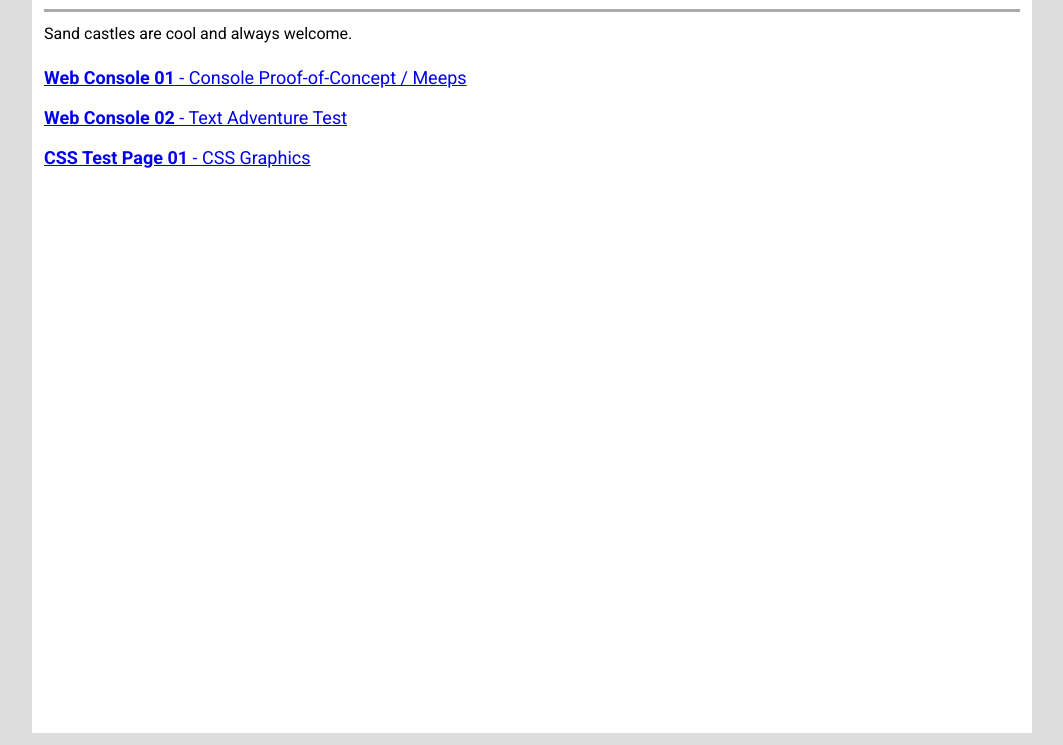
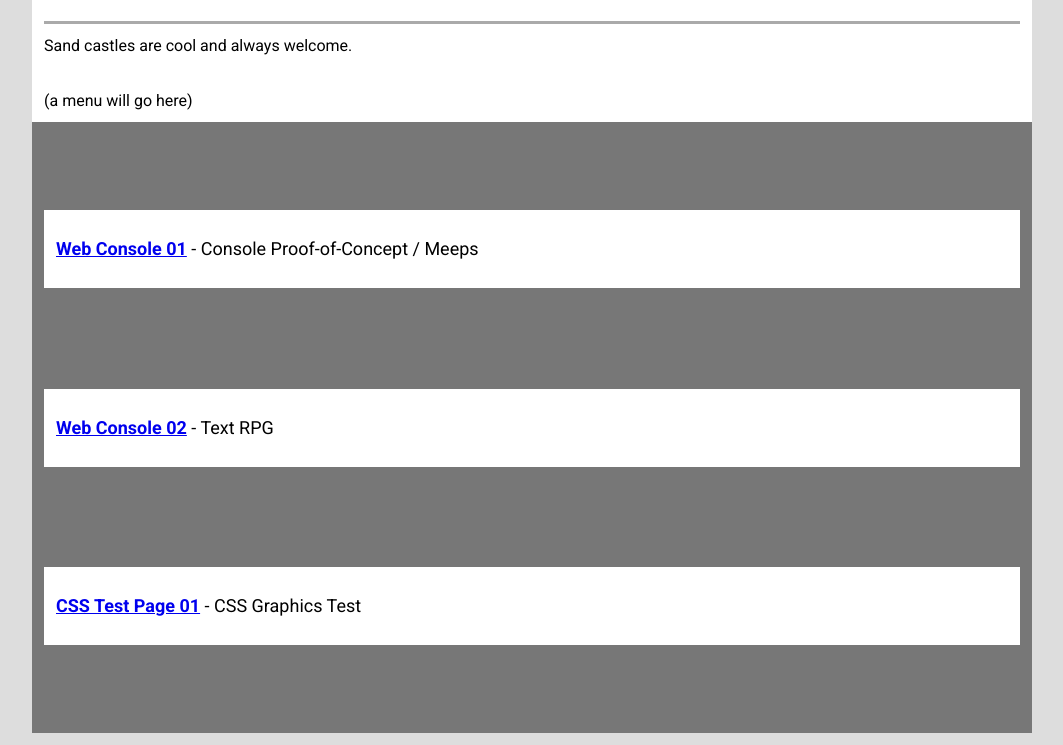
Before and after one commit to the-restaurant/the-restaurant.github.io, a plain HTML site: page index.html in a window 1280 px wide. Shown: the part 55-800 px from the top of the page, without its empty margins (108-1171 px from the left). Drawn offline with Linux system fonts and the light colour scheme.

Commit message:
new homepage (WIP)

```diff
--- a/index.css
+++ b/index.css
@@ -22,6 +22,8 @@ body,button,table,input,textarea,form,label {
   margin: 12px;
   width: 100%;
   max-width: 1000px;
+  display: flex;
+  flex-flow: column;
 }
 
 .headerTextClass {
@@ -44,14 +46,35 @@ body,button,table,input,textarea,form,label {
   border-top: 3px solid #AAAAAA;
 }
 
-.mainAreaClass {
-  display: block;
-  position: relative;
-  margin: 12px;
+.topMenuAreaClass {
+  padding: 12px;
 }
 
-a {
+.frontPageAreaClass {
+  background-color: #777777;
+  padding: 0;
+  margin: 0;
+  width: 100%;
+  height: 100%;
+}
+
+.frontPageFlexer {
+  margin: 0;
+  padding: 0;
+  width: 100%;
+  height: 100%;
+  display: flex;
+  flex-flow: column;
+  justify-content: space-evenly;
+  align-items: stretch;
+}
+
+.frontPageItems {
   font-size: large;
+  background-color: white;
+  margin: 12px;
+  padding: 12px;
+  line-height: 3em;
 }
 
 @keyframes headerAnim {
--- a/index.html
+++ b/index.html
@@ -1,31 +1,44 @@
 <!DOCTYPE html>
 <html>
+
 <head>
   <meta charset="utf-8">
   <meta name="viewport" content="width=device-width">
   <title>The Restaurant</title>
   <link rel="preconnect" href="https://fonts.googleapis.com">
   <link rel="preconnect" href="https://fonts.gstatic.com" crossorigin>
-  <link href="https://fonts.googleapis.com/css2?family=Roboto:ital,wght@0,400;0,700;1,400;1,700&display=swap" rel="stylesheet">
+  <link href="https://fonts.googleapis.com/css2?family=Roboto:ital,wght@0,400;0,700;1,400;1,700&display=swap"
+    rel="stylesheet">
   <link rel="stylesheet" href="./index.css">
 </head>
+
 <body>
-  <div id="mainBody" name="mainBody" class="mainBodyClass">
-    <div id="docArea" name="docArea" class="docAreaClass">
-      <div id="headerText" name="headerText" class="headerTextClass">
+  <div id="mainBody" class="mainBodyClass">
+    <div id="docArea" class="docAreaClass">
+      <div id="headerText" class="headerTextClass">
         The Restaurant
       </div>
-      <div id="subHeaderText" name="subHeaderText" class="subHeaderTextClass">
+      <div id="subHeaderText" class="subHeaderTextClass">
         Sand castles are cool and always welcome.
       </div>
-      <div id="mainArea" name="mainArea" class="mainAreaClass">
-        <a href="./ctest01.html" target="_self"><b>Web Console 01</b> - Console Proof-of-Concept / Meeps</a>
-        <br><br>
-        <a href="./ctest02.html" target="_self"><b>Web Console 02</b> - Text Adventure Test</a>
-        <br><br>
-        <a href="./newtestpage01.html" target="_self"><b>CSS Test Page 01</b> - CSS Graphics</a>
+      <div id="topMenuArea" class="topMenuAreaClass">
+        (a menu will go here)
+      </div>
+      <div id="frontPageArea" class="frontPageAreaClass">
+        <div id="frontPageFlexer" class="frontPageFlexer">
+          <div id="frontPageItem1" class="frontPageItems">
+            <a href="./ctest01.html" target="_self"><b>Web Console 01</b></a> - Console Proof-of-Concept / Meeps
+          </div>
+          <div id="frontPageItem2" class="frontPageItems">
+            <a href="./ctest02.html" target="_self"><b>Web Console 02</b></a> - Text RPG
+          </div>
+          <div id="frontPageItem3" class="frontPageItems">
+            <a href="./newtestpage01.html" target="_self"><b>CSS Test Page 01</b></a> - CSS Graphics Test
+          </div>
+        </div>
       </div>
     </div>
   </div>
 </body>
+
 </html>
--- a/rattlemebones.js
+++ b/rattlemebones.js
@@ -8,8 +8,8 @@ function shuffle(inputArray) {
 //get a shuffled copy of an array
 function shuffledArray(inputArray) {
   let arrayCopy = inputArray.slice(0);
-  let newArray = new Array();
-  while(arrayCopy.length > 0) {
+  let newArray = [];
+  while (arrayCopy.length > 0) {
     newArray.push(arrayCopy.splice((Math.random() * arrayCopy.length) >> 0, 1)[0]);
   }
   return newArray;
--- a/testconsole01.js
+++ b/testconsole01.js
@@ -18,7 +18,7 @@ let doNotIndex = -1;
 function thisProgram() {
   document.getElementById("consoleIn").value = "";
   cin = cin.trim();
-  if (cin.length < 1 || cin == undefined || cin == "") {
+  if (!cin) {
     newText = "Bad input.";
     nextDirective = "Input command:";
     cin = " ";
```
Also changed, not shown: testconsole02.js (+6 -4 lines), webconsole.js (+5 -6 lines).
